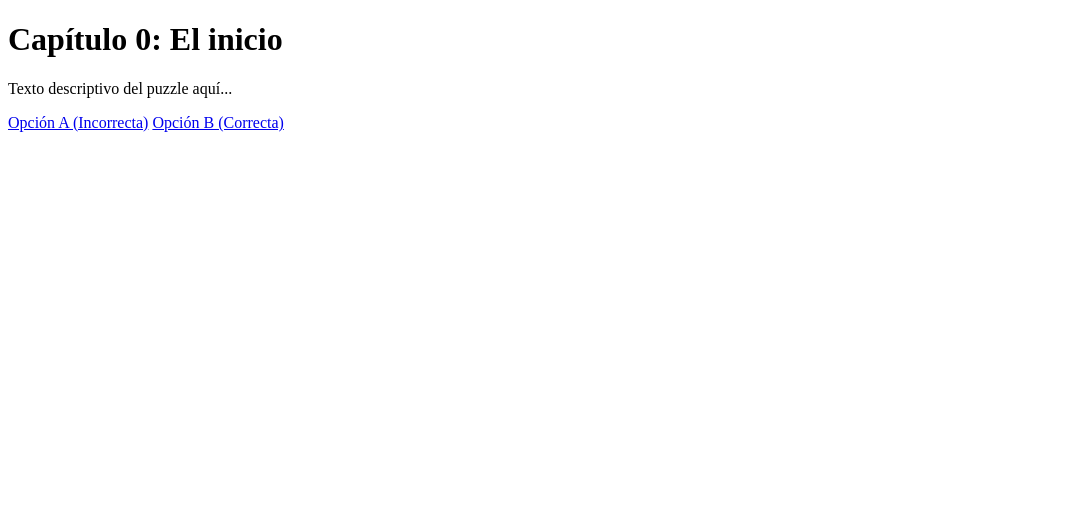
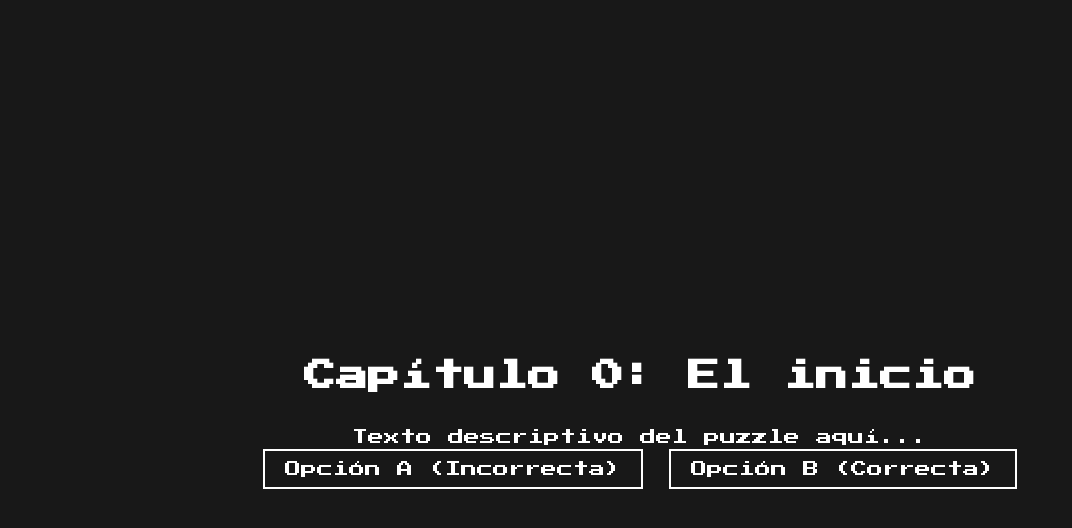
Before and after one commit to Dovask/DOM, a plain HTML site: page chapter0.html in a window 1280 px wide. Shown: the whole page, without its empty margins (0-1072 px from the left). Drawn offline with Linux system fonts and the light colour scheme.

Commit message:
Update chapter0.html

```diff
--- a/chapter0.html
+++ b/chapter0.html
@@ -1,8 +1,36 @@
 <!DOCTYPE html>
 <html lang="en">
 <head>
-    <!-- ... (tus metadatos, el link a la fuente, etc.) ... -->
+    <meta charset="UTF-8">
+    <meta name="viewport" content="width=device-width, initial-scale=1.0">
     <title>Capítulo 0</title>
+    <link href="https://fonts.googleapis.com/css2?family=Press+Start+2P&display=swap" rel="stylesheet">
+    <style>
+        /* Tus estilos anteriores */
+        body {
+            font-family: 'Press Start 2P', cursive;
+            background-color: #181818;
+            color: #FFFFFF;
+            display: flex;
+            flex-direction: column;
+            align-items: center;
+            justify-content: center;
+            height: 100vh;
+        }
+        .btn {
+            padding: 10px 20px;
+            border: 2px solid #FFFFFF;
+            background-color: transparent;
+            color: #FFFFFF;
+            text-decoration: none;
+            transition: background-color 0.3s;
+            margin: 5px;
+        }
+        .btn:hover {
+            background-color: #FFFFFF;
+            color: #181818;
+        }
+    </style>
     <audio id="backgroundMusic" src="ruta/a/tu/musica.mp3" autoplay loop></audio>
 </head>
 <body>
```
